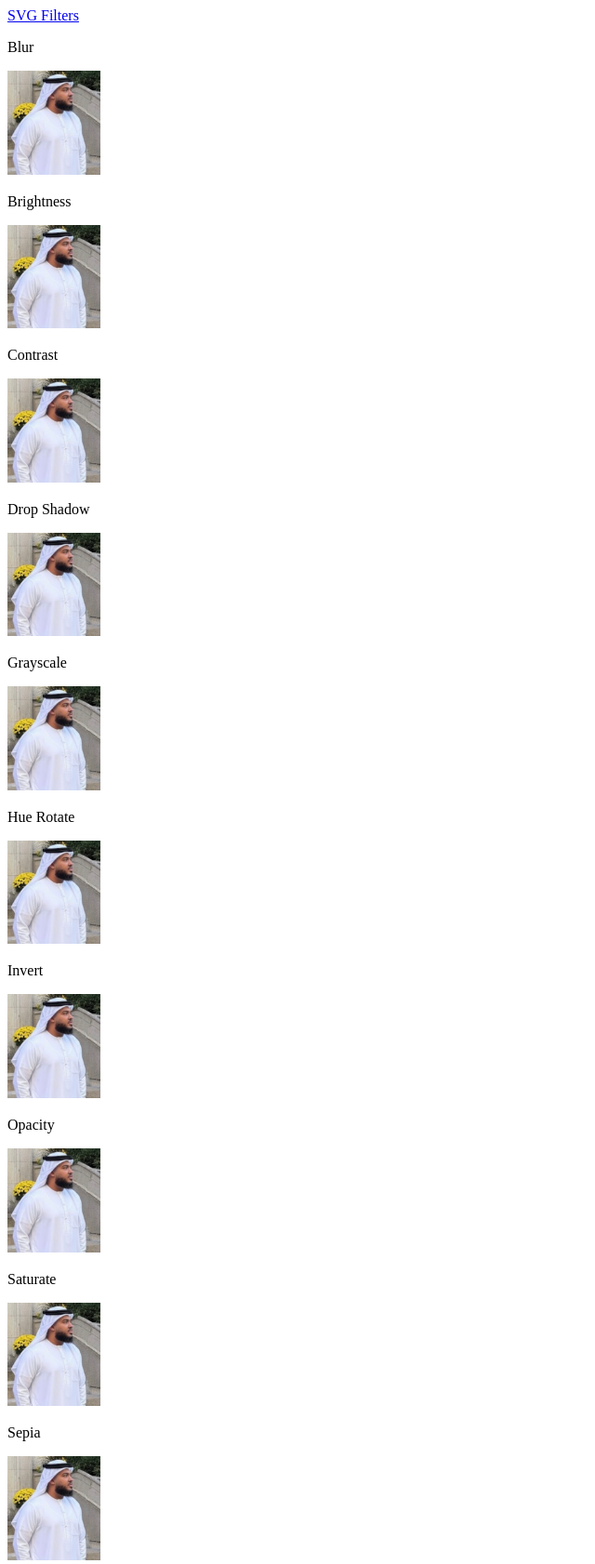
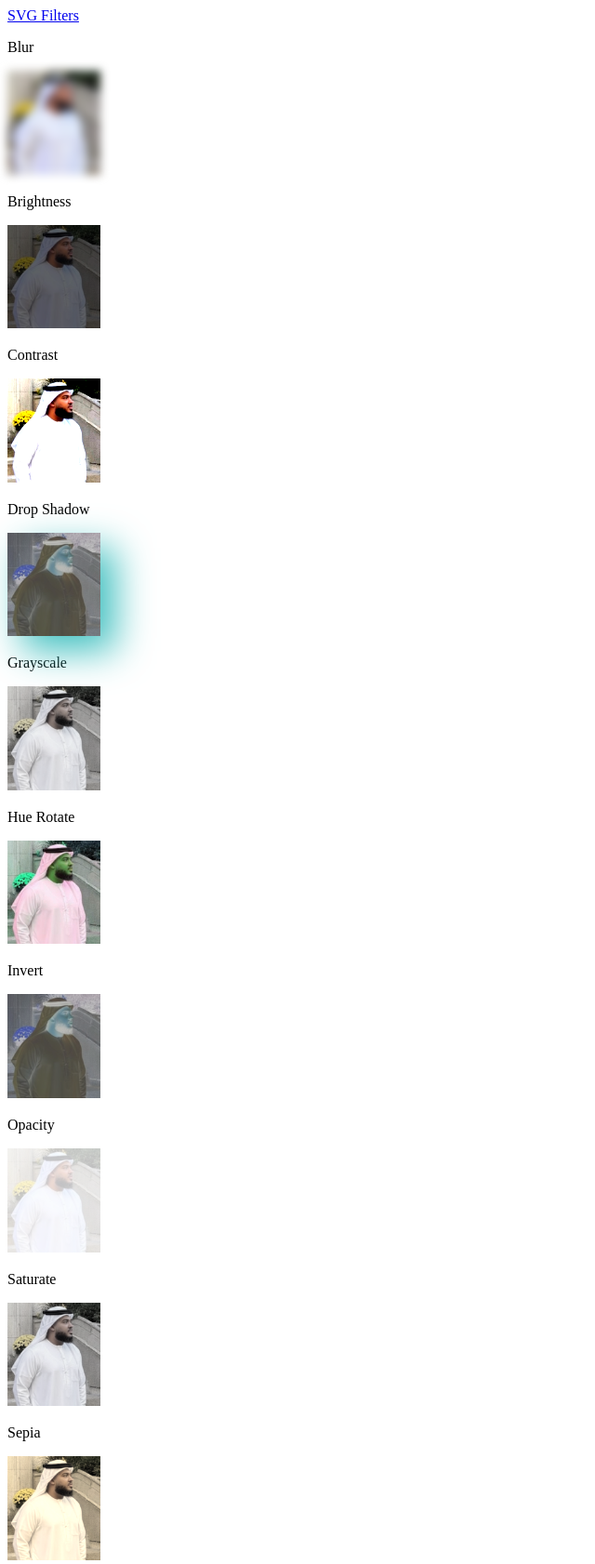
Before and after one commit to Academy-of-Innovative-Technology/03-4-svg-and-css-filters-jaydenc390, a plain HTML site: page filters.html in a window 1280 px wide. Shown: the whole page at 93% size, without its empty margins (0-640 px from the left). Drawn offline with Linux system fonts and the light colour scheme.

Commit message:
Assignment Completed

```diff
--- a/filters.html
+++ b/filters.html
@@ -1,12 +1,52 @@
 <!DOCTYPE html>
 <html>
+
 <head>
   <title>Filter Project</title>
   <link href="style.css" rel="stylesheet" type="text/css">
   <style>
+    .blur {
+      filter: blur(5px);
+    }
 
+    .contrast {
+      filter: contrast(200%);
+    }
+
+    .grayscale {
+      filter: grayscale(80%);
+    }
+
+    .hue-rotate {
+      filter: hue-rotate(90deg);
+    }
+
+    .drop-shadow {
+      filter: drop-shadow(16px 16px 20px red) invert(75%);
+    }
+
+    .invert {
+      filter: invert(75%);
+    }
+
+    .brightness {
+      filter: brightness(0.4);
+    }
+
+    .opacity {
+      filter: opacity(25%);
+    }
+
+    .saturate {
+      filter: saturate(30%);
+    }
+
+    .sepia {
+      filter: sepia(60%);
+    }
   </style>
 </head>
+
 <body>
   <a href="index.html">SVG Filters</a>
 
@@ -42,4 +82,5 @@
   <img src="src/img/flex2.jpeg" class="sepia">
 
 </body>
+
 </html>
--- a/style.css
+++ b/style.css
@@ -6,3 +6,11 @@ html {
 img {
   width: 100px;
 }
+
+path {
+  filter: url("#filter");
+}
+
+path {
+  filter: url("#filter2");
+}
```
Also changed, not shown: index.html (+14 -1 lines). Lines whose indentation alone changed are shown as unchanged.
